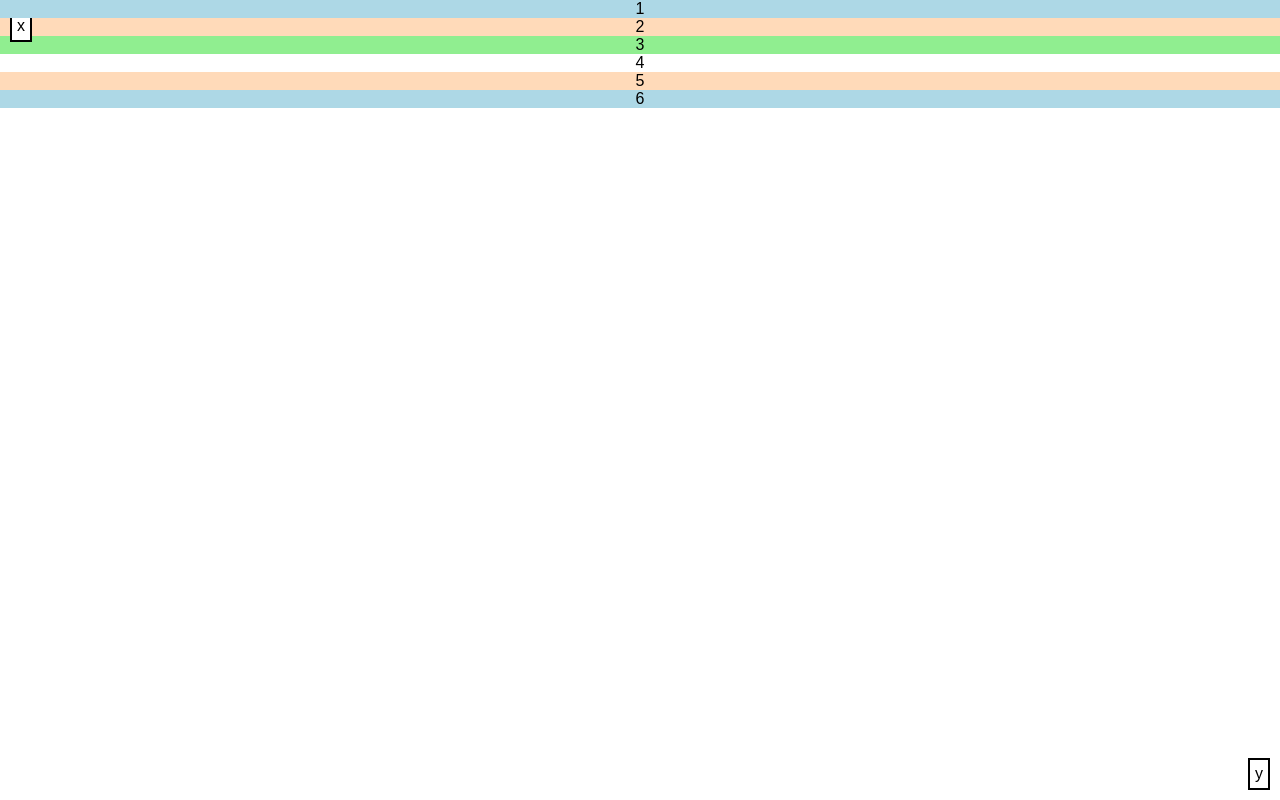
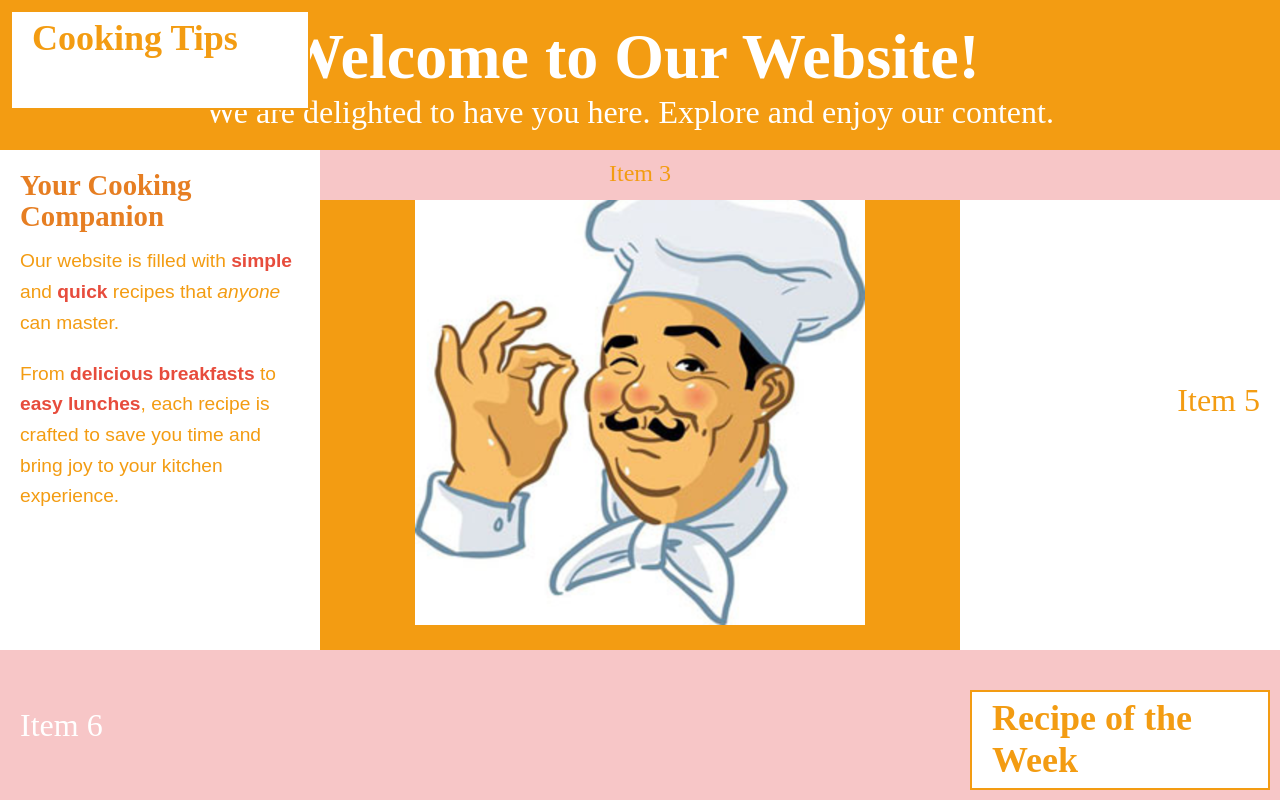
Before and after one commit to DAVAdjjjan/webDAVAdjann, a plain HTML site: page lab1/src/index.html in a window 1280 px wide. Drawn offline with Linux system fonts and the light colour scheme.

Commit message:
вввв

```diff
--- a/lab1/src/index.html
+++ b/lab1/src/index.html
@@ -8,14 +8,33 @@
 </head>
 <body>
     <div class="container">
-        <div class="item x">x</div>
-        <div class="item item1">1</div>
-        <div class="item item2">2</div>
-        <div class="item item3">3</div>
-        <div class="item item4">4</div>
-        <div class="item item5">5</div>
-        <div class="item y">y</div>
-        <div class="item item6">6</div>
+        <div class="item1">
+            <div class="welcome-text">
+                <h1>Welcome to Our Website!</h1>
+                <p>We are delighted to have you here. Explore and enjoy our content.</p>
+            </div>
+        </div>
+
+        <div class="item2">
+            <h2>Your Cooking Companion</h2>
+            <p>Our website is filled with <strong>simple</strong> and <strong>quick</strong> recipes that <em>anyone</em> can master.</p>
+            <p style="margin-top: 20px;">From <strong>delicious breakfasts</strong> to <strong>easy lunches</strong>, each recipe is crafted to save you time and bring joy to your kitchen experience.</p>
+        </div>
+
+
+        <div class="item3">Item 3</div>
+        <div class="item4">
+            <img src="images/cook.png" alt="chef">
+        </div>
+
+        <div class="item5">Item 5</div>
+        <div class="item6">Item 6</div>
+        <div class="overlay-x">
+            <h2>Cooking Tips</h2>
+        </div>
+        <div class="overlay-y">
+            <h2>Recipe of the Week</h2>
+        </div>
     </div>
 </body>
 </html>
--- a/lab1/src/style.css
+++ b/lab1/src/style.css
@@ -1,118 +1,203 @@
-/* Стилі для глобальних елементів */
 * {
     margin: 0;
     padding: 0;
     box-sizing: border-box;
+}
+
+body, html {
+    height: 100%;
+}
+
+.container {
+    display: grid;
+    height: 100vh;
+    grid-template-rows: auto 1fr auto;
+    grid-template-columns: 1fr 1fr;
+    position: relative;
+    background-color: #ffcc80;
+    overflow: hidden; /* Уникає виходу елементів за межі */
+}
+
+.item1 {
+    background-color: #f39c12;
+    color: #fff;
     text-align: center;
-    overflow-x: hidden;
-  }
+    padding-right: 20px;
+    display: flex;
+    align-items: center;
+    justify-content: center;
+    font-size: 2em;
+    height: 150px;
+    grid-column: 1 / 3;
+    grid-row: 1;
+}
 
-  body,
-  html {
-    margin: 0;
-    padding: 0;
-    font-family: Arial, sans-serif;
-    min-height: 100dvh;
-    width: 100vw;
+
+.item2 {
+    background-color: #fff;
+    color: #f39c12;
+    text-align: left;
+    padding-left: 20px;
     display: flex;
     flex-direction: column;
-  }
+    align-items: flex-start;
+    font-size: 1.2em;
+    line-height: 1.6em;
+    width: 50%;
+    height: auto;
+    padding: 20px;
+    box-sizing: border-box;
+    grid-column: 1;
+    grid-row: 2;
+    position: relative;
+    z-index: 3;
+}
 
-  .grid-container {
-    display: grid;
-    grid-template-areas:
-      "item1 item1 item1 item1 item1"
-      "item2 item3 item3 item5 item5"
-      "item2 item4 item4 item5 item5"
-      "item6 item6 item6 item6 item6";
-    grid-gap: 10px;
+.item2 h2 {
+    font-size: 1.5em;
+    margin-bottom: 15px;
+    color: #e67e22;
+}
+
+.item2 p {
+    font-family: 'Arial', sans-serif;
+}
+
+.item2 strong {
+    color: #e74c3c; /* Виділення ключових слів червоним кольором */
+}
+
+.item2 em {
+    font-style: italic;
+}
+
+.item3 {
+    background-color: #f7c6c7;
+    color: #f39c12;
+    text-align: center;
     padding: 10px;
-    width: 200%;
-    height: 200%;
+    font-size: 1.5em;
+    grid-column: 1 / 3;
+    grid-row: 2;
+    position: absolute;
+    top: 0;
+    left: 0;
+    width: 100%;
+    height: 50px;
+    z-index: 2;
+}
+
+.item4 {
+    background-color: #f39c12;
+    color: #fff;
+    text-align: center;
+    display: flex;
+    align-items: center;
+    justify-content: center;
+    width: 100%;
+    height: auto;
+    padding: 20px;
     box-sizing: border-box;
-    flex: 1 1 auto;
-  }
+    grid-column: 1 / 3;
+    grid-row: 2;
+    z-index: 1;
+}
 
-  .grid-container > div {
+.item4 img {
+    max-height: 450px; /* Зменшує висоту зображення до 450px */
+    width: auto;
+    object-fit: contain;
+}
+
+.item5 {
+    background-color: #fff;
+    color: #f39c12;
+    text-align: right;
+    padding-right: 20px;
+    display: flex;
+    align-items: center;
+    justify-content: flex-end;
+    font-size: 2em;
+    width: 50%;
+    height: auto;
     padding: 20px;
-    font-size: 30px;
+    box-sizing: border-box;
+    grid-column: 2;
+    grid-row: 2;
+    position: relative;
+    margin-left: auto;
+    z-index: 1;
+}
+
+.item6 {
+    background-color: #f7c6c7;
+    color: #fff;
+    text-align: left;
+    padding-left: 20px;
     display: flex;
-    justify-content: center;
     align-items: center;
-    border: 2px solid #000;
-  }
+    justify-content: flex-start;
+    font-size: 2em;
+    height: 150px;
+    grid-column: 1 / 3;
+    grid-row: 3;
+    position: relative;
+}
 
-  /* Стилі для кожного елемента сітки */
-  .item1 {
-    grid-area: item1;
-    background-color: lightblue;
-    position: relative;
-  }
-
-  .item2 {
-    grid-area: item2;
-    background-color: peachpuff;
-  }
-
-  .item3 {
-    grid-area: item3;
-    background-color: lightgreen;
-  }
-
-  .item4 {
-    grid-area: item4;
-    background-color: white;
-  }
-
-  .item5 {
-    grid-area: item5;
-    background-color: peachpuff;
-  }
-
-  .item6 {
-    grid-area: item6;
-    background-color: lightblue;
-    position: relative;
-  }
-
-  /* Стилі для елементів x та y */
-  .x, .y {
-    background-color: white;
-    border: 2px solid black;
-    padding: 5px;
-  }
-
-  .x {
-    position: absolute;
+.overlay-x {
+    position: fixed;
     top: 10px;
     left: 10px;
-  }
+    background-color: #fff;
+    border: 2px solid #f39c12;
+    padding: 5px 20px;
+    font-size: 1.5em;
+    color: #f39c12;
+    width: 300px;
+    height: 100px;
+    box-sizing: border-box;
+    z-index: 1;
+}
 
-  .y {
-    position: absolute;
+.overlay-y {
+    position: fixed;
     bottom: 10px;
     right: 10px;
-  }
+    background-color: #fff;
+    border: 2px solid #f39c12;
+    padding: 5px 20px;
+    font-size: 1.5em;
+    color: #f39c12;
+    width: 300px;
+    height: 100px;
+    box-sizing: border-box;
+    z-index: 1;
+}
 
-  /* Адаптивність для мобільних пристроїв */
-  @media (max-width: 600px) {
-    .grid-container {
-      grid-template-areas:
-        "item1"
-        "item2"
-        "item3"
-        "item4"
-        "item5"
-        "item6";
+/* Адаптивний дизайн */
+@media (max-width: 768px) {
+    .container {
+        grid-template-columns: 1fr;
+        grid-template-rows: auto auto auto auto;
     }
 
-    .grid-container > div {
-      font-size: 20px;
-      padding: 10px;
+    .item1, .item2, .item3, .item4, .item5, .item6 {
+        grid-column: 1;
+        grid-row: auto;
+        width: 100%;
+        height: auto;
     }
 
-    .x, .y {
-      position: static;
-      margin: 10px auto;
+    .overlay-x, .overlay-y {
+        width: 100%;
+        height: auto;
+        top: 0;
+        left: 0;
+        padding: 10px;
     }
-  }
+
+    .item4 img {
+        max-width: 100%;
+        height: auto;
+    }
+}
```
Also changed, not shown: lab1/src/images/cook.png (added), 3 other files.
